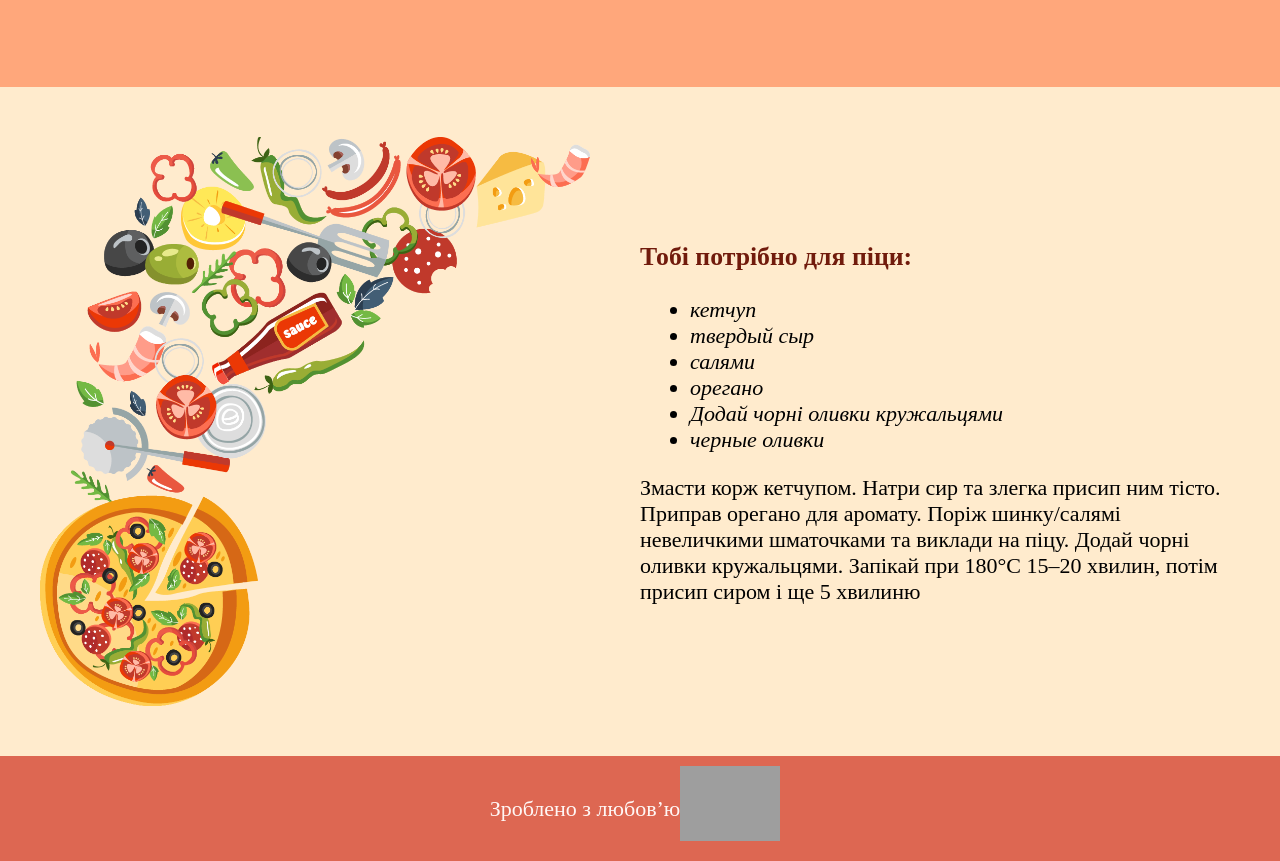
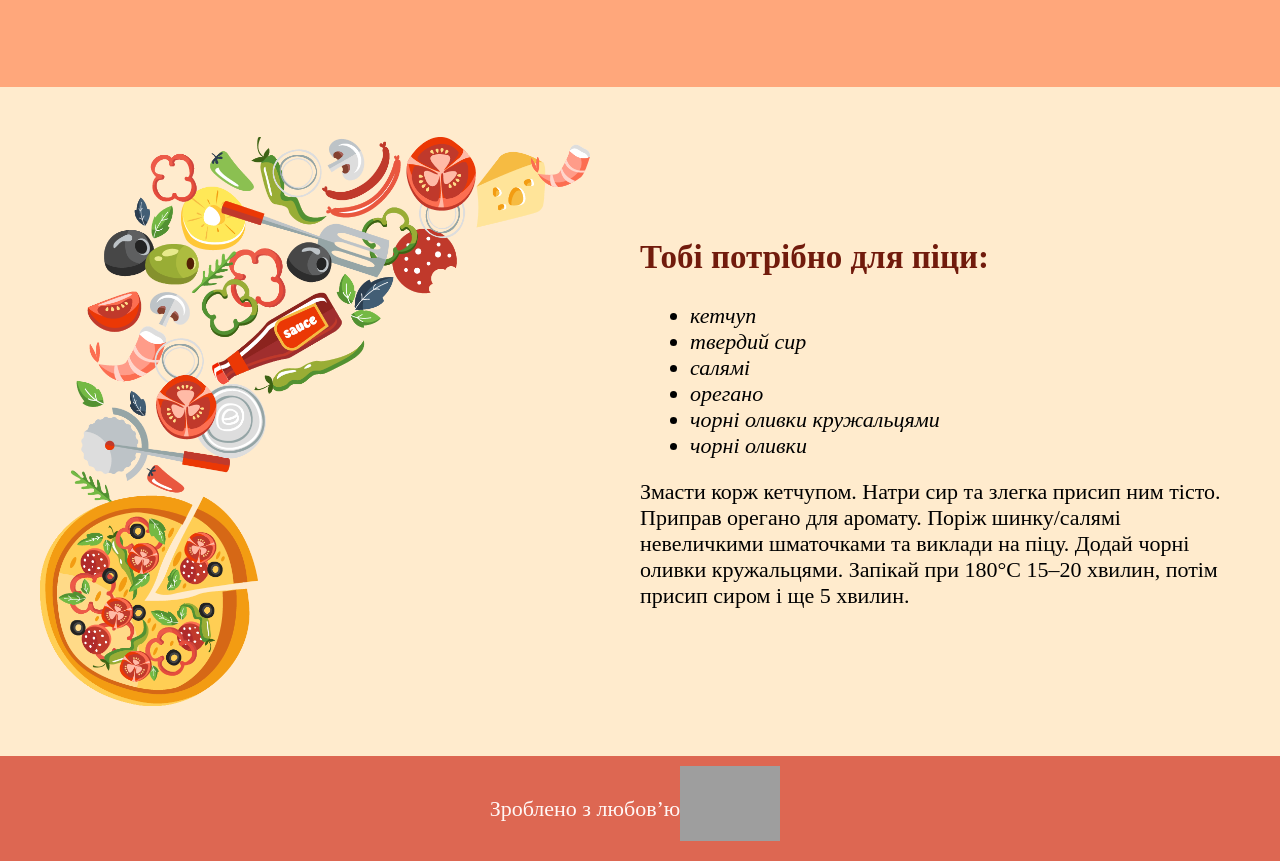
Before and after one commit to DanyaTachka/pizza, a plain HTML site: page index.html in a window 1280 px wide. Shown: the part 1360-2221 px from the top of the page. Drawn offline with Linux system fonts and the light colour scheme; grey boxes are pictures that could not be loaded.

Commit message:
last upd

```diff
--- a/index.html
+++ b/index.html
@@ -20,6 +20,7 @@
             </nav>
         </div>
     </header>
+
     <main>
 
         <section class="hero">
@@ -39,7 +40,6 @@
 
         <section class="dough">
             <div class="container dough-container">
-
                 <div class="dough-wrapper">
                     <h2 class="dough-title">Тобі знадобляться такі інгредієнти для приготування тіста:</h2>
                     <ul class="dough-list">
@@ -48,15 +48,13 @@
                         <li class="dough-item">сіль — 1 чайна ложка</li>
                         <li class="dough-item">сухі дріжджі — 6 г</li>
                         <li class="dough-item">оливкова олія — 2 столових ложки</li>
-
-                   </ul>
+                    </ul>
                     <p class="dough-text">
                         Залий теплою водою дріжджі, посоли суміш, ретельно перемішай. До розчину дріжджів додай оливкову олію та муку.
                         Заміси тісто. Постав у тепле місце на півгодини, аби воно як слід піднялося.
                     </p>
-
                 </div>
-                 <img class="dough-img" src="images/dough.png" alt="dough">
+                <img class="dough-img" src="images/dough.png" alt="dough">
             </div>
         </section>
 
@@ -65,24 +63,28 @@
                 <img class="filling-img" src="images/filling.png" alt="filling">
                 <div class="filling-wrapper">
 
-                    <h3 class="filling-title">Тобі потрібно для піци:</h3>
+                    <h2 class="filling-title">Тобі потрібно для піци:</h2>
+
                     <ul class="filling-list">
                         <li class="dough-item">кетчуп</li>
-                        <li class="dough-item">твердый сыр</li>
-                        <li class="dough-item">салями</li>
+                        <li class="dough-item">твердий сир</li>
+                        <li class="dough-item">салямі</li>
                         <li class="dough-item">орегано</li>
-                        <li class="dough-item">Додай чорні оливки кружальцями</li>
-                        <li class="dough-item">черные оливки</li>
+                        <li class="dough-item">чорні оливки кружальцями</li>
+                        <li class="dough-item">чорні оливки</li>
                     </ul>
-                    <p>Змасти корж кетчупом.
-                        Натри сир та злегка присип ним тісто.
-                        Приправ орегано для аромату.
+
+                    <p class="filling-text">
+                        Змасти корж кетчупом. Натри сир та злегка присип ним тісто. Приправ орегано для аромату.
                         Поріж шинку/салямі невеличкими шматочками та виклади на піцу.
                         Додай чорні оливки кружальцями.
-                        Запікай при 180°C 15–20 хвилин, потім присип сиром і ще 5 хвилиню</p>
+                        Запікай при 180°C 15–20 хвилин, потім присип сиром і ще 5 хвилин.
+                    </p>
+
                 </div>
             </div>
         </section>
+
     </main>
 
     <footer class="footer">
--- a/style.css
+++ b/style.css
@@ -21,7 +21,7 @@ a {
 }
 
 .header {
-    padding: 10px 0px 10px 0px;
+    padding: 10px 0;
     background-color: rgb(221, 103, 82);
 }
 
@@ -53,20 +53,18 @@ a {
 }
 
 .hero {
-    padding: 50px 0px 50px 0px;
+    padding: 50px 0;
 }
 
 .hero-container {
     display: flex;
     align-items: center;
     justify-content: space-between;
-
 }
 
 .hero-img {
     width: 550px;
-    padding-right: 50px;
-
+    margin-right: 50px;
 }
 
 .hero-title {
@@ -75,9 +73,8 @@ a {
 }
 
 .dough {
-    padding: 50px 0px 50px 0px;
+    padding: 50px 0;
     background-color: rgb(255, 167, 123);
-    display: flex;
 }
 
 .dough-container {
@@ -92,20 +89,21 @@ a {
 
 .dough-img {
     width: 550px;
-    padding-left: 50px;
+    margin-left: 50px;
 }
 
 .dough-list {
     margin-left: 50px;
     list-style: disc;
-    /* color: rgb(113, 27, 12); */
 }
-.dough-item{
+
+.dough-item {
     font-size: 22px;
     font-style: oblique;
 }
+
 .filling {
-  padding: 50px 0px 50px 0px;
+    padding: 50px 0;
 }
 
 .filling-container {
@@ -114,13 +112,13 @@ a {
     justify-content: space-between;
 }
 
+.filling-img {
+    width: 550px;
+    margin-right: 50px;
+}
+
 .filling-title {
     color: rgb(113, 27, 12);
-}
-
-.filling-img {
-    width: 550px;
-    padding-right: 50px;
 }
 
 .filling-list {
@@ -128,14 +126,20 @@ a {
     list-style: disc;
 }
 
+.filling-text {
+    margin-top: 20px;
+    font-size: 22px;
+}
+
 .footer {
-    padding: 10px 0px 10px 0px;
+    padding: 10px 0;
     background-color: rgb(221, 103, 82);
-    /* color: rgb(113, 27, 12); */
 }
-.footer-text{
+
+.footer-text {
     color: rgb(255, 247, 245);
 }
+
 .footer-container {
     display: flex;
     align-items: center;
```
